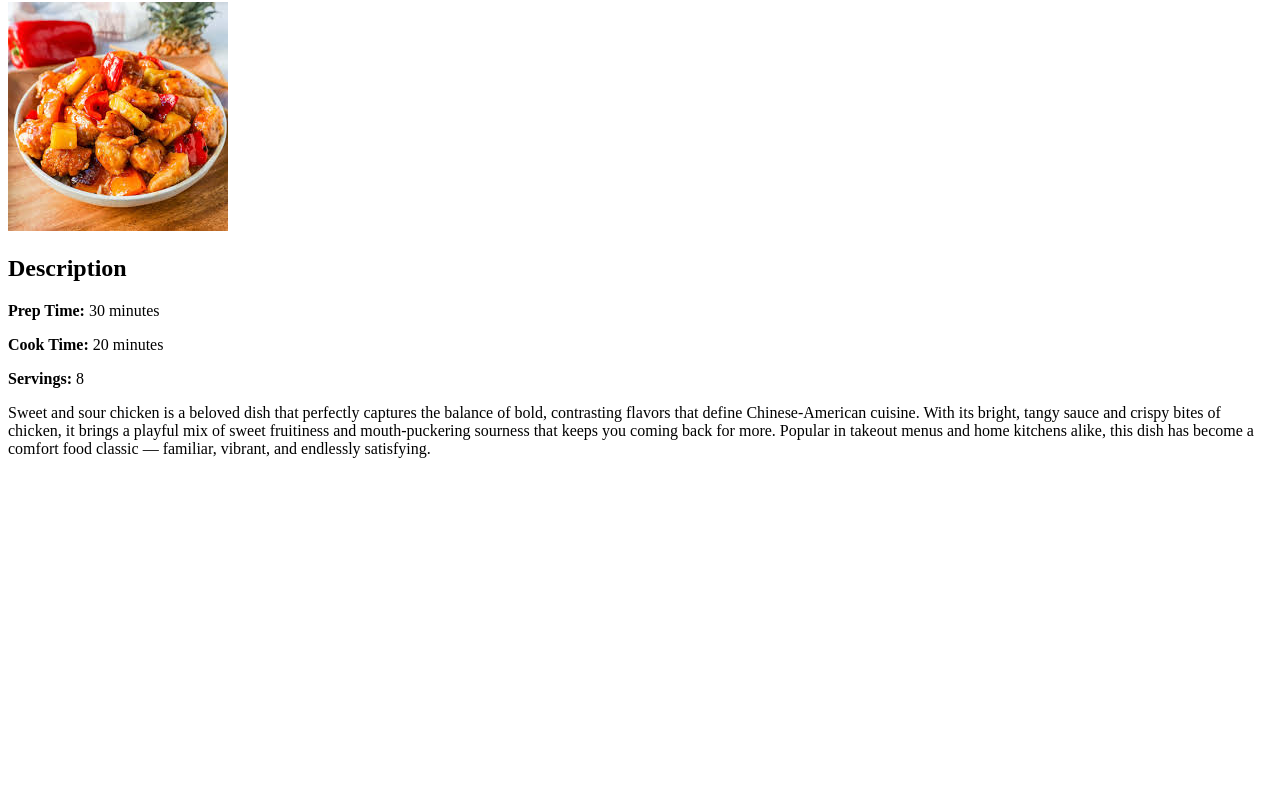
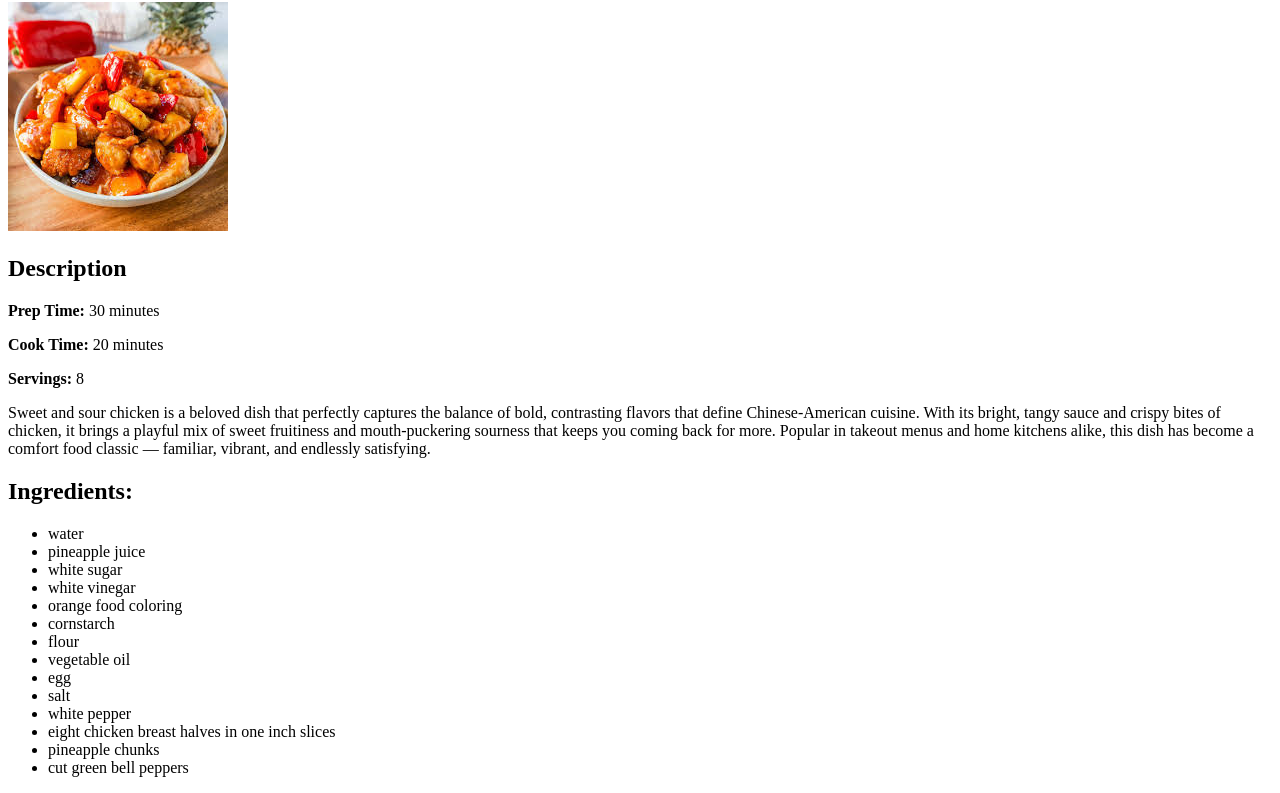
Before and after one commit to jonkermoo/odin-recipes, a plain HTML site: page recipes/sschicken.html in a window 1280 px wide. Shown: the part 104-897 px from the top of the page. Before the commit the page ends 800 px from the top, so only its background shows below. Drawn offline with Linux system fonts and the light colour scheme.

Commit message:
added ingredients list
created an unordered list of ingredients that will be used for sschicken

```diff
--- a/recipes/sschicken.html
+++ b/recipes/sschicken.html
@@ -19,6 +19,22 @@
         sourness that keeps you coming back for more. Popular in takeout
         menus and home kitchens alike, this dish has become a comfort food
         classic — familiar, vibrant, and endlessly satisfying. </p>
-
+    <h2><strong>Ingredients:</strong></h2>
+    <ul>
+        <li>water</li>
+        <li>pineapple juice</li>
+        <li>white sugar</li>
+        <li>white vinegar</li>
+        <li>orange food coloring</li>
+        <li>cornstarch</li>
+        <li>flour</li>
+        <li>vegetable oil</li>
+        <li>egg</li>
+        <li>salt</li>
+        <li>white pepper</li>
+        <li>eight chicken breast halves in one inch slices</li>
+        <li>pineapple chunks</li>
+        <li>cut green bell peppers</li>
+    </ul>
 </body>
 </html>
```
